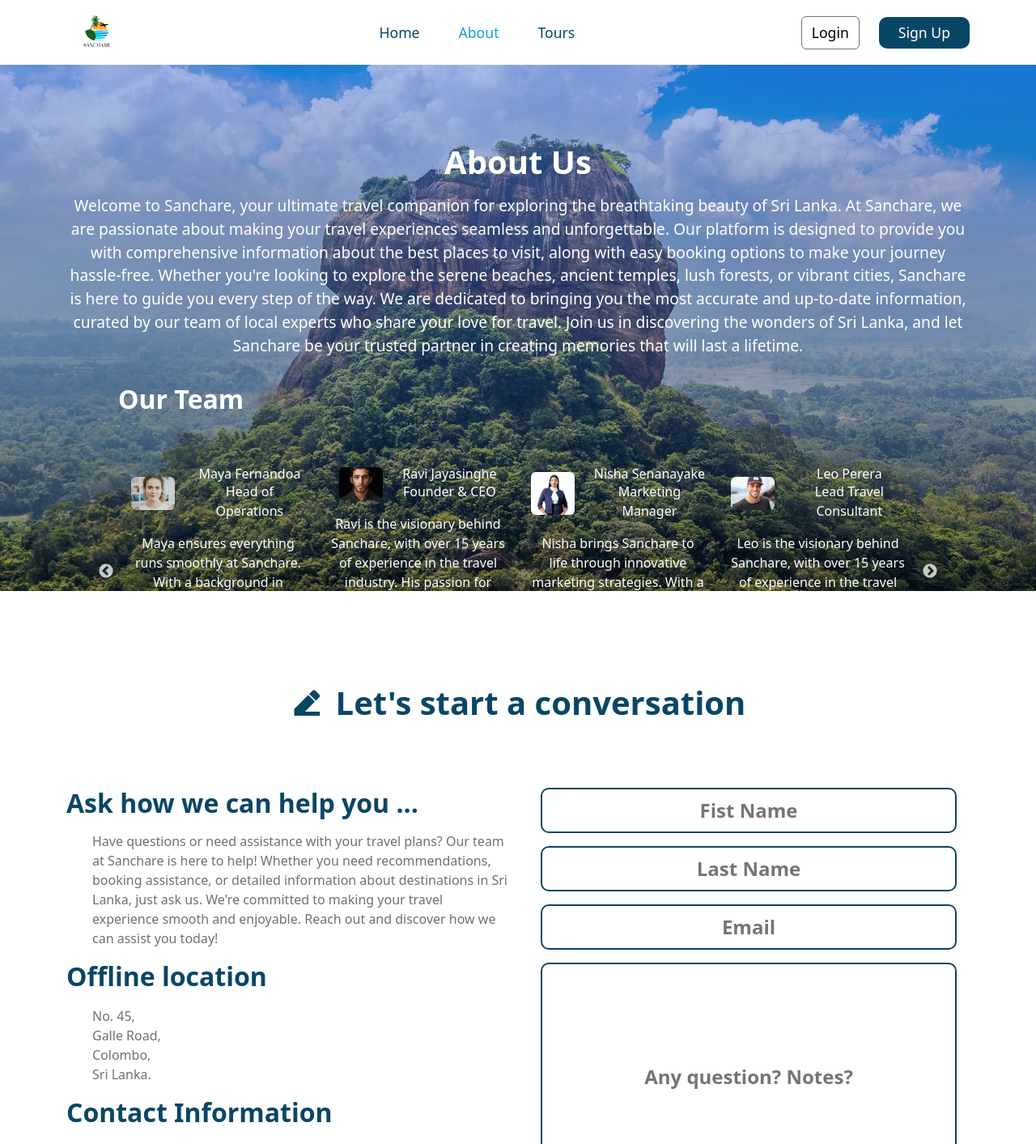
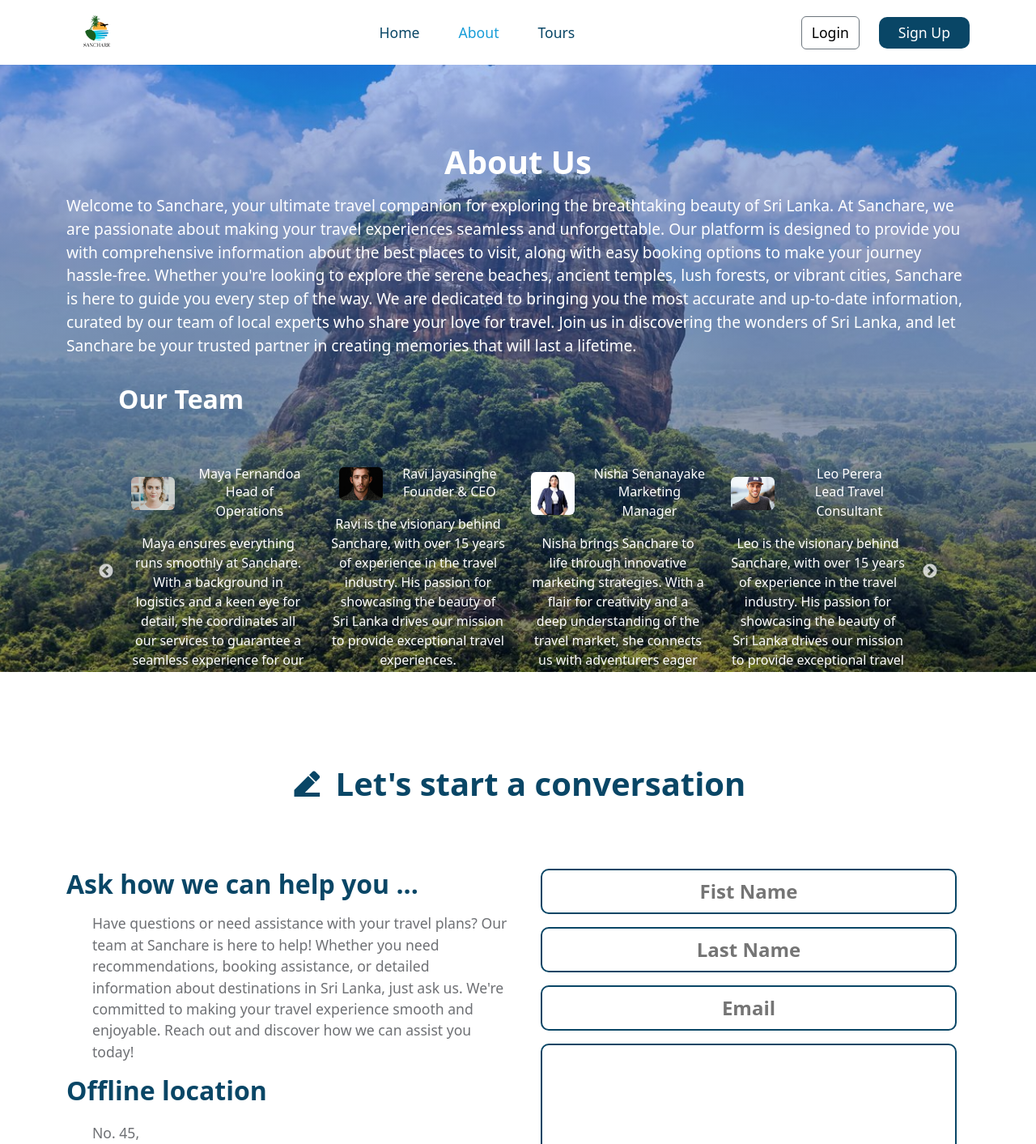
Before and after one commit to sssurendra99/sanchare, a React (Create React App) app in the folder frontend/: page /about in a window 1280 px wide. Shown: the top 1413 px of the page at 81% size. Built offline with nearby package versions, Linux system fonts and the light colour scheme; no server answers; a web font is replaced by a local one.

Commit message:
About Us Changed

```diff
--- a/frontend/src/styles/about.css
+++ b/frontend/src/styles/about.css
@@ -6,7 +6,7 @@
   align-items: center;
   justify-content: center;
   width: 100%;
-  height: 650px;
+  height: 750px;
   padding-top: 4rem;
   padding: 2rem;
 }
@@ -23,7 +23,7 @@
   font-size: 1.2rem;
   color: #fff;
   margin-top: 1rem;
-  text-align: center;
+
 }
 
 .slider{
@@ -81,10 +81,11 @@ h6 {
 }
 
 .ContactUs p{
-    font-size: 1rem;
+    font-size: 1.1rem;
     color: var(--text-color);
     margin-top: 1rem;
     margin-left: 2rem;
+
 }
 
 .offline {
```
